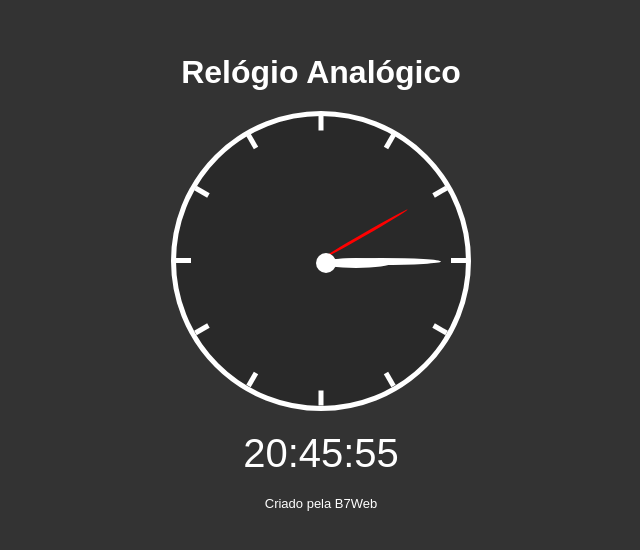
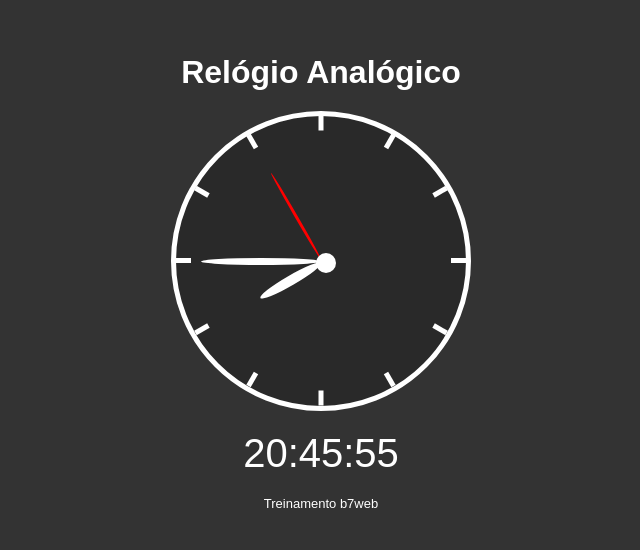
Before and after one commit to Danilolima180/Relogio, a plain HTML site: page index.html in a window 1280 px wide. Shown: the part 118-668 px from the top of the page, without its empty margins (319-959 px from the left). Drawn offline with Linux system fonts and the light colour scheme.

Commit message:
projeto finalizado Relogio Digital e analogico

```diff
--- a/index.html
+++ b/index.html
@@ -34,7 +34,7 @@
     </div>
     <div class="digital">--:--:--</div>
 
-    <footer>Criado pela B7Web</footer>
+    <footer>Treinamento b7web</footer>
 
     <script src="script.js"></script>
 </body>
--- a/script.js
+++ b/script.js
@@ -11,11 +11,16 @@ function updateClock() {
 
   digitalElement.innerHTML = `${fixZero(hour)}:${fixZero(minute)}:${fixZero(second)}`;
 
-  let sDeg = (360 / 60) * second;
+  let sDeg = ((360 / 60) * second) - 90;
+  let mDeg = ((360 / 60) * minute) - 90;
+  let hDeg = ((360 / 12) * hour) - 90;
   sElement.style.transform = `rotate(${sDeg}deg)`;
+  mElement.style.transform = `rotate(${mDeg}deg)`;
+  hElement.style.transform = `rotate(${hDeg}deg)`;
 
 }
 function fixZero(time) {
    return time < 10 ? `0${time}` : time;
   }
 setInterval(updateClock, 1000);
+updateClock();
```
